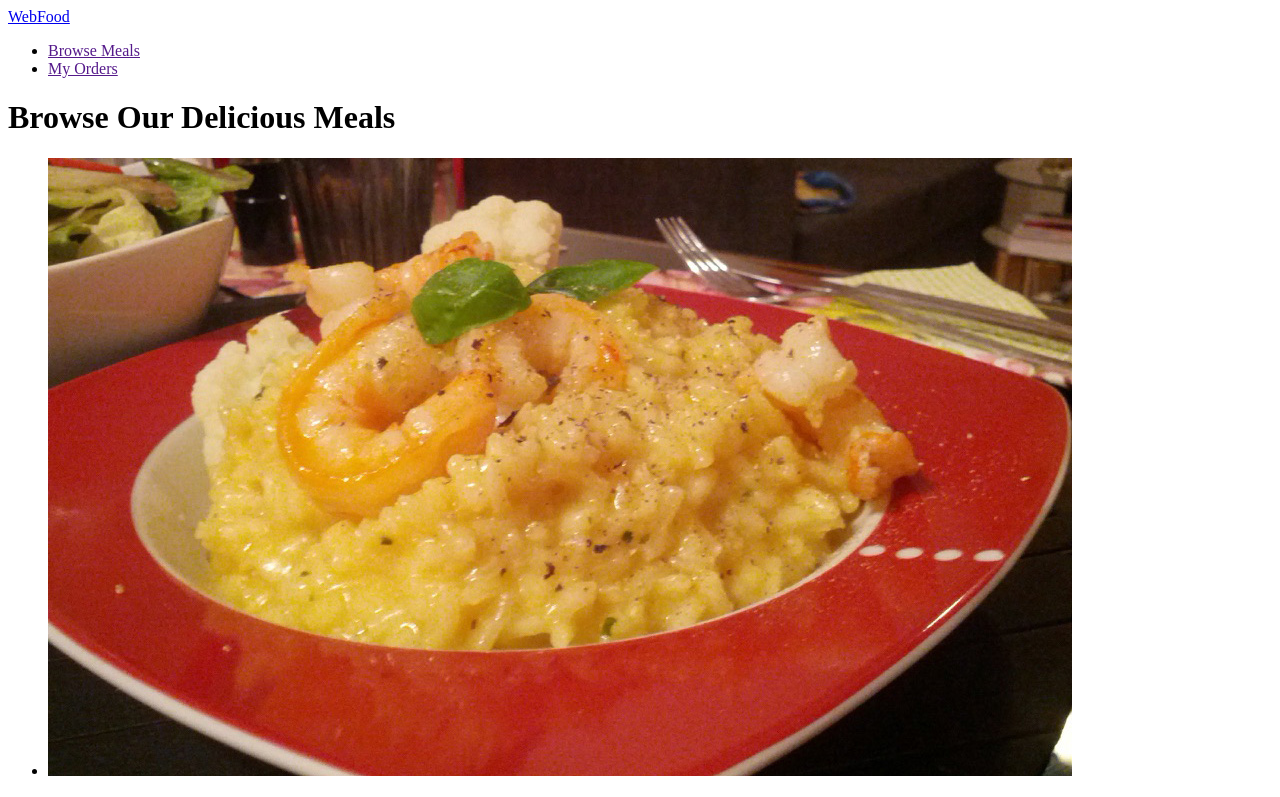
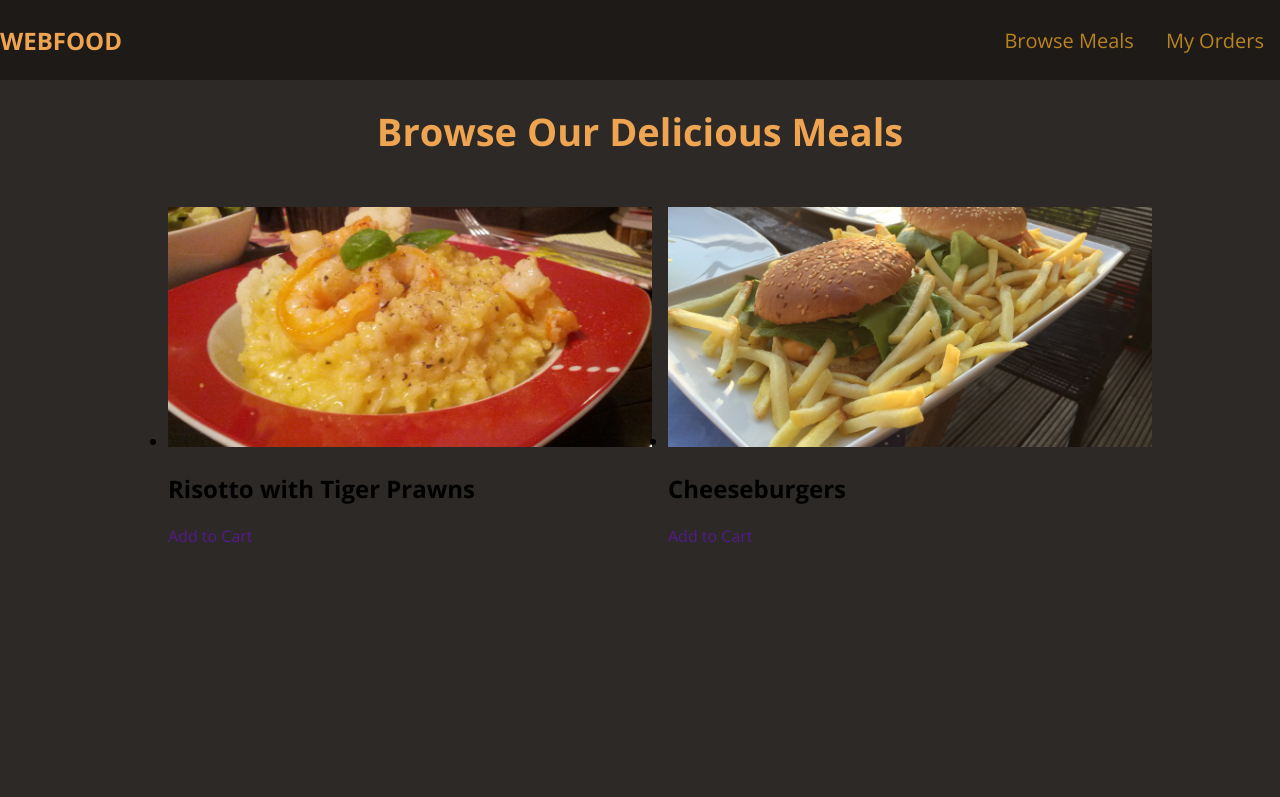
Before and after one commit to Erinp97/responsive-web-design, a plain HTML site: page index.html in a window 1280 px wide. Shown: the top 797 px of the page. Drawn offline with nearby package versions, Linux system fonts and the light colour scheme.

Commit message:
feat:styles added to header

```diff
--- a/index.html
+++ b/index.html
@@ -5,6 +5,12 @@
     <meta http-equiv="X-UA-Compatible" content="IE=edge" />
     <meta name="viewport" content="width=device-width, initial-scale=1.0" />
     <title>Webfood</title>
+    <link rel="preconnect" href="https://fonts.gstatic.com" />
+    <link
+      href="https://fonts.googleapis.com/css2?family=Open+Sans:wght@400;700&display=swap"
+      rel="stylesheet"
+    />
+    <link rel="stylesheet" href="/styles.css">
   </head>
   <body>
     <header id="main-header">
@@ -20,7 +26,7 @@
       <h1>Browse Our Delicious Meals</h1>
       <section id="latest-products">
         <ul>
-          <li class="food-items">
+          <li class="food-item">
             <article>
               <img
                 src="/images/risotto.jpg"
@@ -32,7 +38,7 @@
               </div>
             </article>
           </li>
-          <li class="food-items">
+          <li class="food-item">
             <article>
               <img
                 src="/images/cheeseburgers.jpg"
--- /dev/null
+++ b/styles.css
@@ -0,0 +1,57 @@
+body {
+  font-family: "Open Sans", sans-serif;
+  margin: 0;
+  background-color: rgb(44, 41, 38);
+}
+a {
+  text-decoration: none;
+}
+#main-header {
+  height: 80px;
+  display: flex;
+  justify-content: space-between;
+  align-items: center;
+  background-color: rgb(29, 26, 24);
+  padding: 0, 20px;
+}
+#logo {
+  font-size: 24px;
+  font-weight: bold;
+  color: rgb(238, 164, 80);
+  text-transform: uppercase;
+}
+#main-header ul {
+  list-style: none;
+  display: flex;
+  margin: 0;
+  padding: 0;
+}
+#main-header li {
+  margin: 0 16px;
+}
+#main-header nav a {
+  color: rgb(185, 131, 31);
+  font-size: 20px;
+}
+#main-header nav a:hover {
+  color: rgb(228, 163, 44);
+}
+main h1 {
+  text-align: center;
+  color: rgb(238, 164, 80);
+  font-size: 38px;
+}
+#latest-products {
+  width: 80%;
+  margin: 50px auto;
+}
+#latest-products ul {
+  display: grid;
+  grid-template-columns: 1fr 1fr;
+  gap: 16px;
+}
+.food-item img {
+  height: 240px;
+  width: 100%;
+  object-fit: cover;
+}
```
